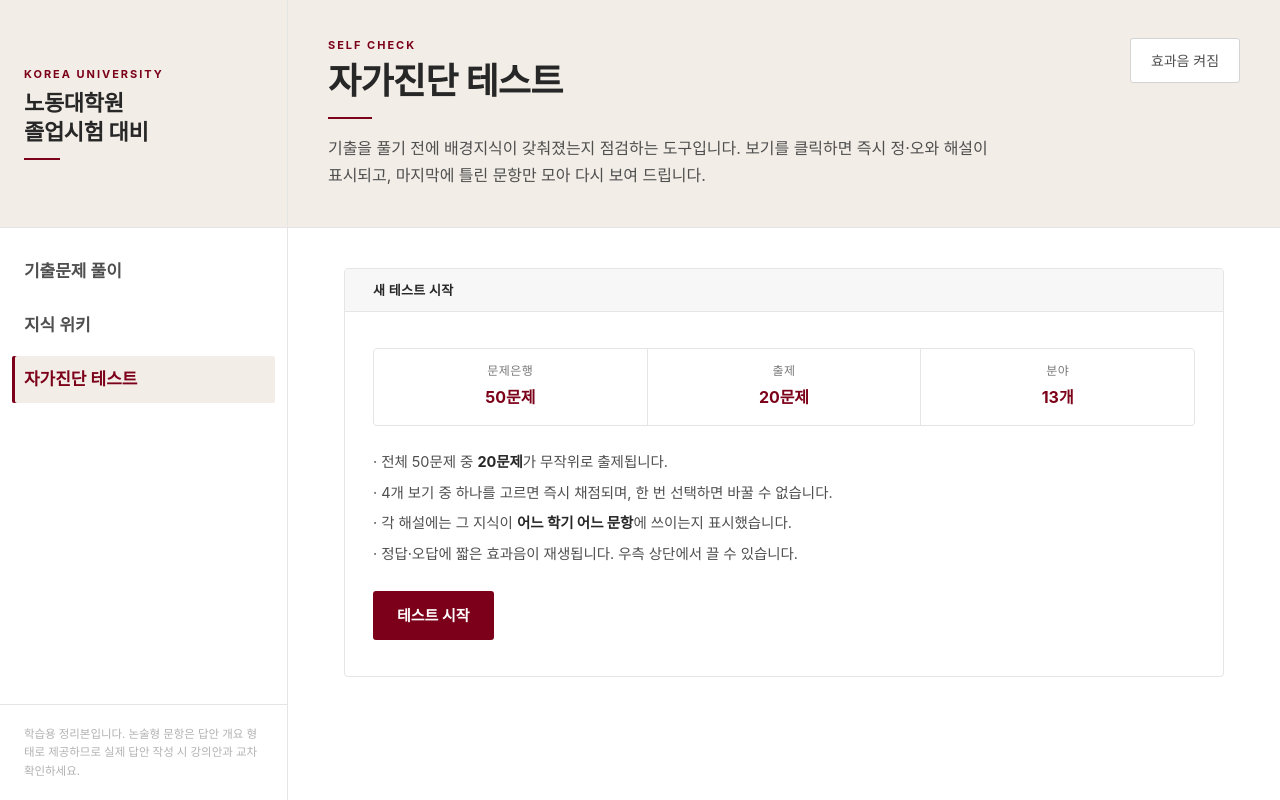
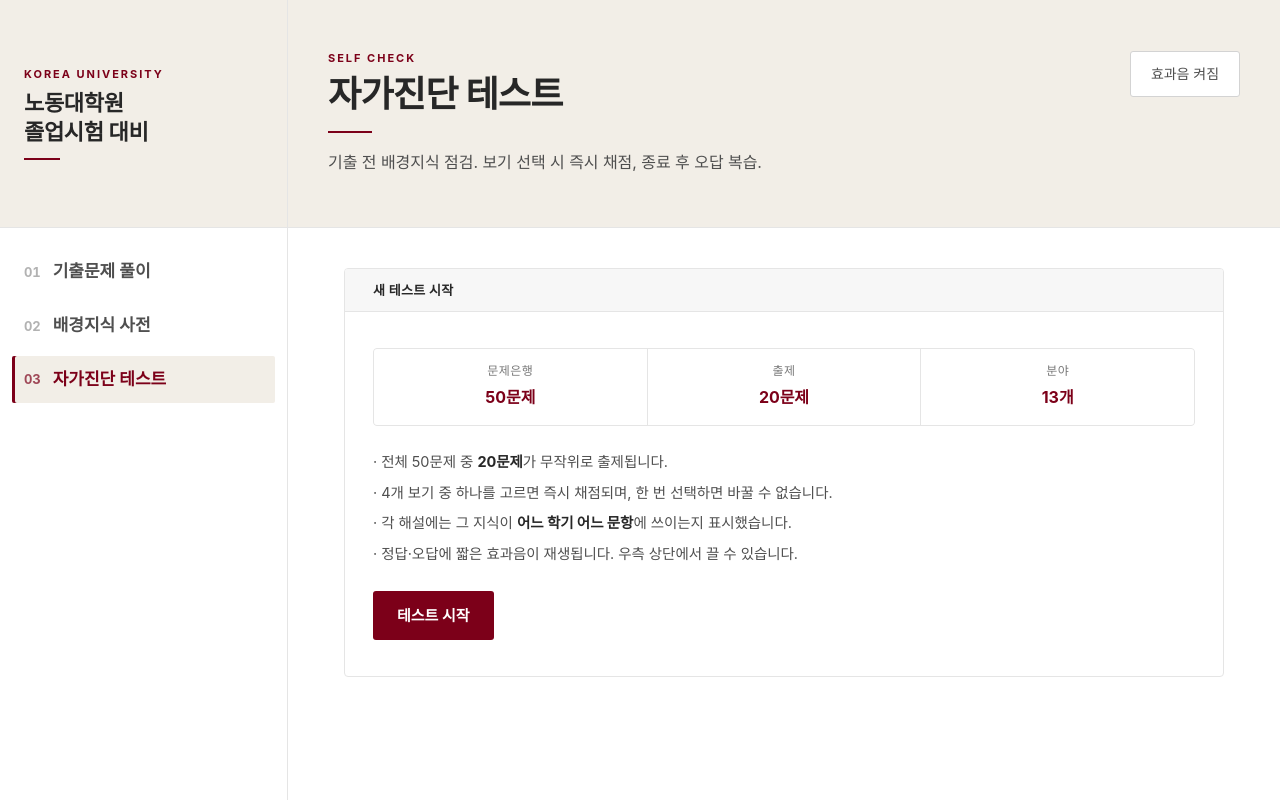
Before and after one commit to WS-Chung/kulabor-v2, a Next.js app: page /quiz in a window 1280 px wide. Built offline with nearby package versions, Linux system fonts and the light colour scheme; a web font is replaced by a local one.

Commit message:
마지막수정

```diff
--- a/app/layout.tsx
+++ b/app/layout.tsx
@@ -9,7 +9,7 @@ export const metadata: Metadata = {
   },
   description:
     "노동경제학과 기출문제 31개 학기를 비전공자도 따라갈 수 있게 단계별로 풀이하고, "
-    + "배경지식 위키와 자가진단 테스트를 제공합니다.",
+    + "배경지식 사전과 자가진단 테스트를 제공합니다.",
   applicationName: "노동대학원 졸업시험 대비",
   keywords: [
     "노동경제학",
--- a/app/page.tsx
+++ b/app/page.tsx
@@ -25,8 +25,8 @@ export default function HomePage() {
             <FeatureCard
               href="/wiki"
               step="02"
-              title="지식 위키"
-              desc="분야별 배경지식 사전. 일상 비유 → 정의 → 수식 순 정리."
+              title="배경지식 사전"
+              desc="분야별 개념 정리. 일상 비유 → 정의 → 수식 순 구성."
             />
             <FeatureCard
               href="/quiz"
--- a/app/wiki/page.tsx
+++ b/app/wiki/page.tsx
@@ -1,7 +1,7 @@
 import { WikiView } from "@/components/WikiView";
 import { wikiData } from "@/lib/data";
 
-export const metadata = { title: "지식 위키" };
+export const metadata = { title: "배경지식 사전" };
 
 export default function WikiPage() {
   return <WikiView categories={wikiData.order} items={wikiData.items} />;
--- a/components/ExamView.tsx
+++ b/components/ExamView.tsx
@@ -4,7 +4,7 @@ import { useMemo, useState } from "react";
 import { clsx } from "clsx";
 import { Markdown } from "./Markdown";
 import { MathBlock } from "./MathBlock";
-import { groupByYear, parseSemester, yearRange } from "@/lib/data";
+import { groupByYear, parseSemester } from "@/lib/data";
 import type { ExamSet, SubPart } from "@/lib/types";
 
 interface Props {
@@ -32,7 +32,6 @@ export function ExamView({ semesters, exams, initialKey }: Props) {
   const [open, setOpen] = useState<Set<number>>(new Set());
 
   const years = useMemo(() => groupByYear(semesters), [semesters]);
-  const range = useMemo(() => yearRange(semesters), [semesters]);
   const current = parseSemester(semester);
 
   /** 현재 선택된 연도의 학기 목록. 연도 버튼을 누르면 이 줄만 바뀐다. */
@@ -101,14 +100,8 @@ export function ExamView({ semesters, exams, initialKey }: Props) {
           <p className="eyebrow">Past Exams</p>
           <h1 className="page-title mt-2">기출문제 풀이</h1>
           <p className="page-lede">
-            연도와 학기를 고르고, 문항별로 <strong className="text-ink">문제</strong>를 먼저 읽은 뒤{" "}
-            <strong className="text-ink">풀이</strong>를 펼쳐 보세요.
-            {range && (
-              <>
-                {" "}
-                전체 {semesters.length}개 학기({range.min}–{range.max}학년도)를 수록했습니다.
-              </>
-            )}
+            연도 · 학기 · 문항 선택. <strong className="text-ink">문제</strong>와{" "}
+            <strong className="text-ink">풀이</strong> 영역 분리.
           </p>
         </div>
       </header>
@@ -170,7 +163,7 @@ export function ExamView({ semesters, exams, initialKey }: Props) {
               })}
               {termsOfYear.length === 1 && (
                 <span className="self-center text-[12.5px] text-ink-muted">
-                  이 학년도는 1학기만 수록되어 있습니다.
+                  1학기만 수록
                 </span>
               )}
             </span>
--- a/components/QuizView.tsx
+++ b/components/QuizView.tsx
@@ -166,8 +166,7 @@ function PageHead({ muted, onToggleMute }: { muted: boolean; onToggleMute: () =>
           </button>
         </div>
         <p className="page-lede max-w-2xl">
-          기출을 풀기 전에 배경지식이 갖춰졌는지 점검하는 도구입니다. 보기를 클릭하면 즉시 정·오와
-          해설이 표시되고, 마지막에 틀린 문항만 모아 다시 보여 드립니다.
+          기출 전 배경지식 점검. 보기 선택 시 즉시 채점, 종료 후 오답 복습.
         </p>
       </div>
     </header>
@@ -394,12 +393,12 @@ function ResultSummary({
 
   const grade =
     pct >= 90
-      ? { label: "매우 우수", note: "기출을 바로 풀어도 되는 수준입니다.", glow: "quiz-flash-ok" }
+      ? { label: "매우 우수", note: "기출 바로 시작 가능", glow: "quiz-flash-ok" }
       : pct >= 70
-        ? { label: "양호", note: "틀린 분야만 위키에서 보강하면 충분합니다.", glow: "quiz-flash-ok" }
+        ? { label: "양호", note: "틀린 분야만 배경지식 사전에서 보강", glow: "quiz-flash-ok" }
         : pct >= 50
-          ? { label: "보통", note: "오답 분야를 위키에서 먼저 읽어 보세요.", glow: "" }
-          : { label: "보강 필요", note: "위키를 한 번 통독한 뒤 다시 도전해 보세요.", glow: "quiz-flash-bad" };
+          ? { label: "보통", note: "오답 분야를 배경지식 사전에서 먼저 확인", glow: "" }
+          : { label: "보강 필요", note: "배경지식 사전 통독 후 재도전 권장", glow: "quiz-flash-bad" };
 
   // 결과 인덱스가 아니라 qid 로 문항을 찾는다. 인덱스 매칭은 순서가 어긋나면 다른 문항이 붙는다.
   const byId = useMemo(() => new Map(questions.map((q) => [q.id, q])), [questions]);
--- a/components/Sidebar.tsx
+++ b/components/Sidebar.tsx
@@ -6,9 +6,9 @@ import { clsx } from "clsx";
 import { useEffect, useState } from "react";
 
 const NAV = [
-  { href: "/exams", label: "기출문제 풀이" },
-  { href: "/wiki", label: "지식 위키" },
-  { href: "/quiz", label: "자가진단 테스트" },
+  { href: "/exams", no: "01", label: "기출문제 풀이" },
+  { href: "/wiki", no: "02", label: "배경지식 사전" },
+  { href: "/quiz", no: "03", label: "자가진단 테스트" },
 ];
 
 /**
@@ -78,6 +78,15 @@ export function Sidebar() {
                       aria-current={active ? "page" : undefined}
                       className={clsx("nav-item", active && "nav-item-active")}
                     >
+                      <span
+                        aria-hidden
+                        className={clsx(
+                          "shrink-0 text-[13px] font-bold tabular-nums",
+                          active ? "text-crimson/70" : "text-ink-faint",
+                        )}
+                      >
+                        {item.no}
+                      </span>
                       <span className="text-[17px] font-semibold leading-[1.4]">
                         {item.label}
                       </span>
@@ -87,14 +96,6 @@ export function Sidebar() {
               })}
             </ul>
           </nav>
-
-          {/* 각주 */}
-          <div className="mt-auto border-t border-hairline px-6 py-5">
-            <p className="text-[11.5px] leading-[1.6] text-ink-faint">
-              학습용 정리본입니다. 논술형 문항은 답안 개요 형태로 제공하므로 실제 답안 작성 시
-              강의안과 교차 확인하세요.
-            </p>
-          </div>
         </div>
       </aside>
 
--- a/components/WikiView.tsx
+++ b/components/WikiView.tsx
@@ -12,7 +12,7 @@ interface Props {
 }
 
 /**
- * 지식 위키.
+ * 배경지식 사전.
  *
  * 카테고리가 14개로 늘어나 알약형 버튼을 나열하면 줄바꿈이 지저분해진다.
  * 그래서 좌측에 목차 열을, 우측에 본문을 두는 2열 구성으로 바꿨다.
@@ -23,10 +23,6 @@ export function WikiView({ categories, items }: Props) {
   const [open, setOpen] = useState<Set<number>>(new Set());
 
   const list = items[cat] ?? [];
-  const total = useMemo(
-    () => categories.reduce((acc, c) => acc + (items[c]?.length ?? 0), 0),
-    [categories, items],
-  );
 
   function switchCat(c: string) {
     setCat(c);
@@ -50,10 +46,9 @@ export function WikiView({ categories, items }: Props) {
       <header className="page-head">
         <div className="page-head-inner">
           <p className="eyebrow">Knowledge Base</p>
-          <h1 className="page-title mt-2">지식 위키</h1>
+          <h1 className="page-title mt-2">배경지식 사전</h1>
           <p className="page-lede max-w-2xl">
-            기출을 풀다 막히면 여기로. 일상 비유 → 정의 → 수식 순서로 정리했고, 각 항목이 어느 학기
-            어느 문항에 쓰이는지 표시했습니다. 전체 {categories.length}개 분야 {total}개 항목.
+            분야별 개념 정리. 일상 비유 → 정의 → 수식 순 구성.
           </p>
         </div>
       </header>
```
Also changed, not shown: 2 other files (tests, documents, lock files or other folders).
